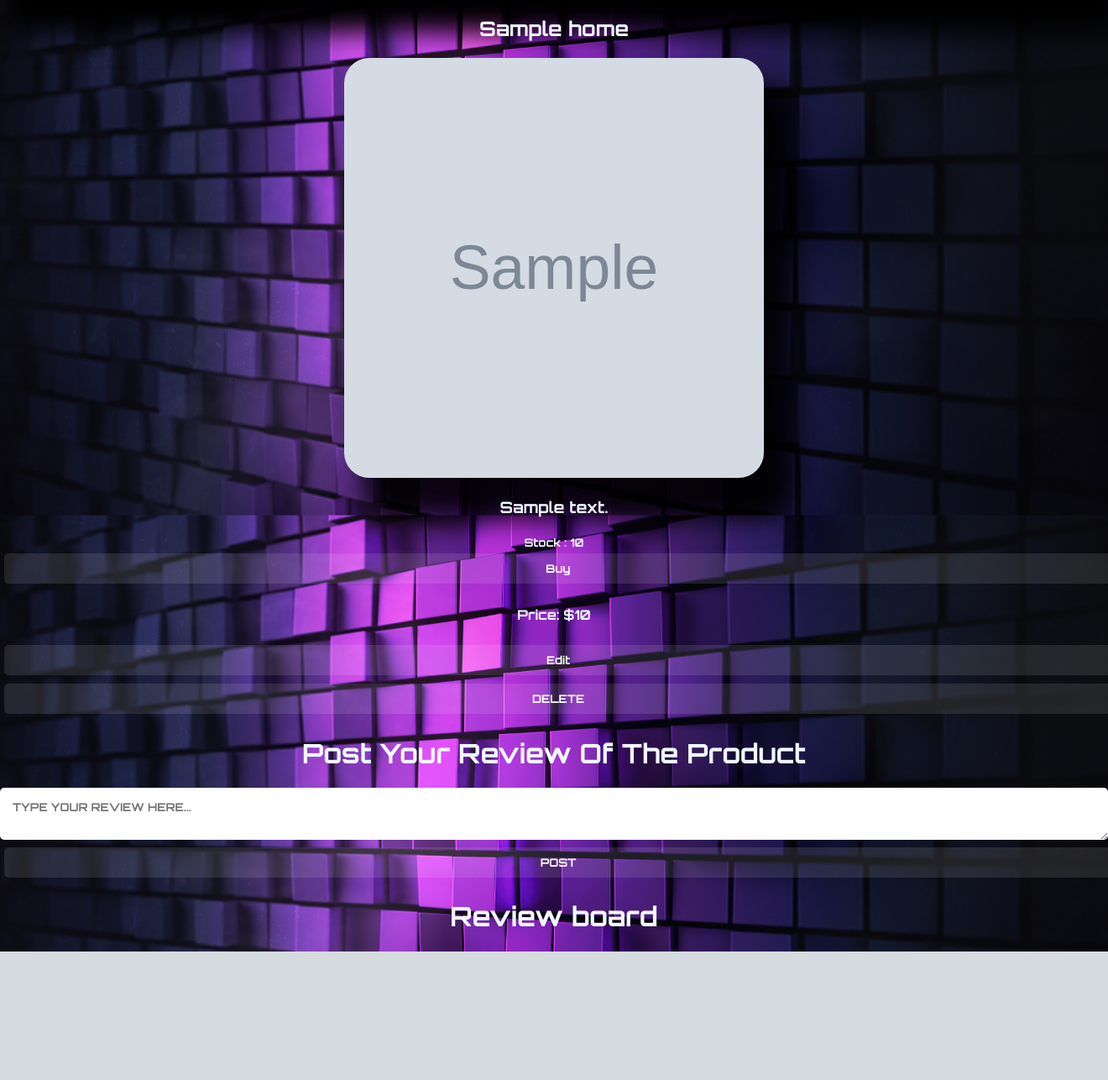
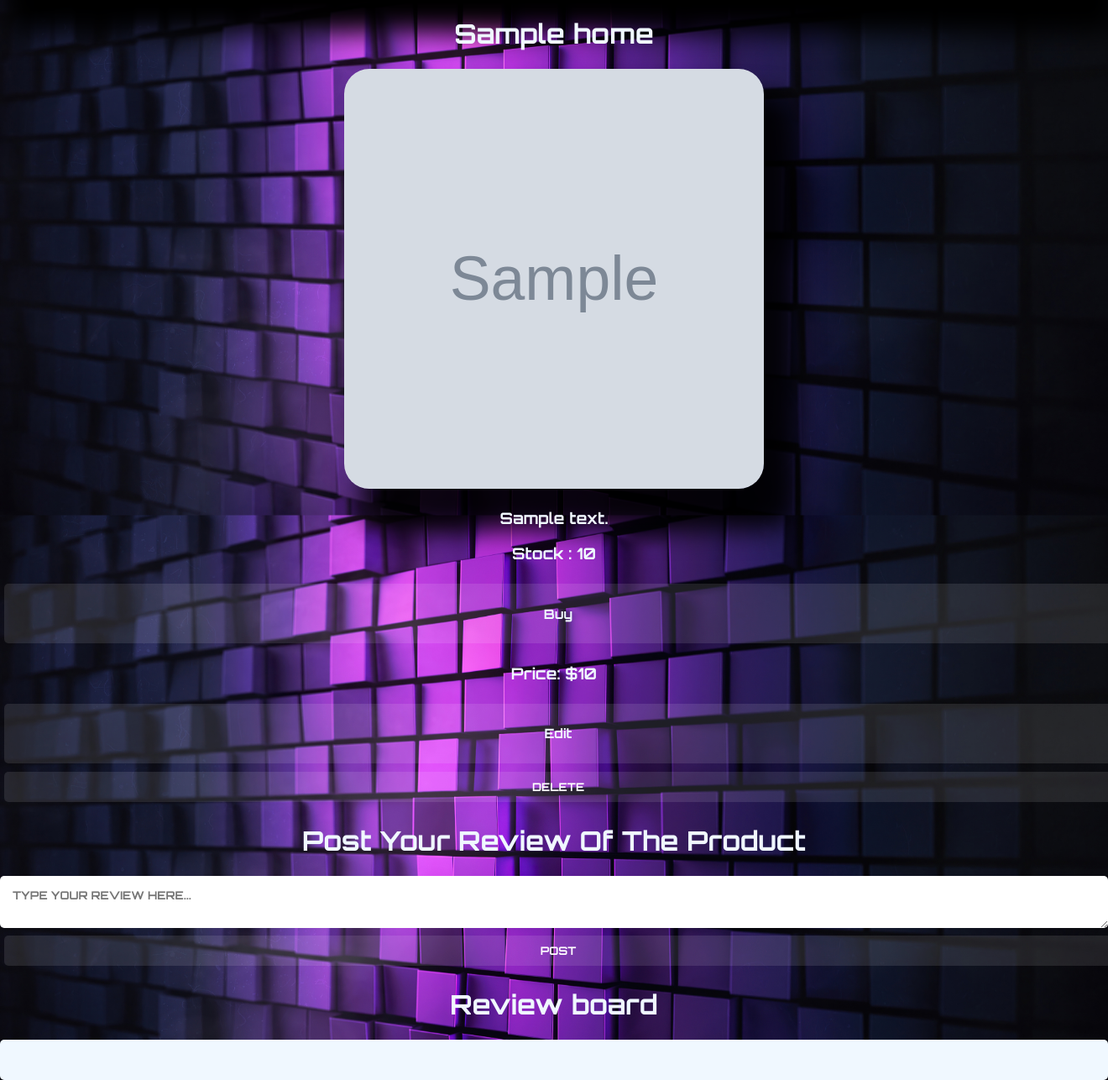
Before and after one commit to Daniel84Ting/smart_home, a Node server app: page /home/600000000000000000000001 in a window 1320 px wide; the page is wider, and only the part inside the window is pictured. Shown: the part 129-1415 px from the top of that part at 84% size. Before the commit the page ends 1262 px from the top of that part, so only its background shows below. Run offline with Node 20, Linux system fonts and the light colour scheme; tables that the repository leaves empty hold one stand-in row (values such as "Sample post"); grey boxes marked "Sample" are stand-in pictures; some libraries are stand-ins or nearby versions.

Commit message:
update show.ejs

```diff
--- a/views/home/show.ejs
+++ b/views/home/show.ejs
@@ -9,23 +9,23 @@
 
     </nav>
     <div class="container">
-      <h2> <%= product.name  %> </h2>
+      <h1> <%= product.name  %> </h1>
         <div class="jumbo">
 
             <img src="<%= product.img %>" alt="An image of <%= product.name %>" class="jumbo-img" />
             <h3><p><%=product.description %></p></h3>
             <% if (product.qty <= 0) { %>
-              <h4 class="out-of-stock"> OUT OF STOCK </h4>
+              <h3 class="out-of-stock"> OUT OF STOCK </h3>
             <% } else   { %>
-            <h5>Stock :  <%= product.qty %> </h>
+            <h3>Stock :  <%= product.qty %> </h3>
             <form action="/home/<%=product.id%>/buy?_method=put" method="POST">
-              <button class="buy-button">Buy</button>
+              <button class="buy-button"><h3>Buy</h3></button>
             </form>
-            <h4>Price: $<%=product.price %></h4>
+            <h3>Price: $<%=product.price %></h3>
             <% } %>
         </div>
         <div class="admin-actions">
-          <a href="/home/<%=product.id%>/edit"><button type="button" name="button" class="edit-button">Edit</button></a>
+          <a href="/home/<%=product.id%>/edit"><button type="button" name="button" class="edit-button"><h3>Edit</h3></button></a>
           <form action="/home/<%=product.id%>?_method=DELETE" method="POST">
             <button class="delete-button">DELETE</button>
           </form>
@@ -35,14 +35,15 @@
     <div class="main-messages">
       <!-- post a new message form -->
       <h1>Post Your Review Of The Product</h1>
-      <form class="new-messages" action="/room/new" method="post">
-        <textarea name="message" placeholder="TYPE YOUR REVIEW HERE..."></textarea>
-        <input type="submit" value="POST">
+      <form class="edit" action="/home" method="POST">
+        <textarea type="text" name="comments" placeholder="TYPE YOUR REVIEW HERE..."></textarea>
+        <input type="submit" name="submit" value="POST">
       </form>
       <!-- displays all messages -->
       <h1>Review board</h1>
-
-
+      <div class="comments">
+        <h3> <%= product.comments %> </h3>
+      </div>
      </div>
     </div>
   </body>
```
